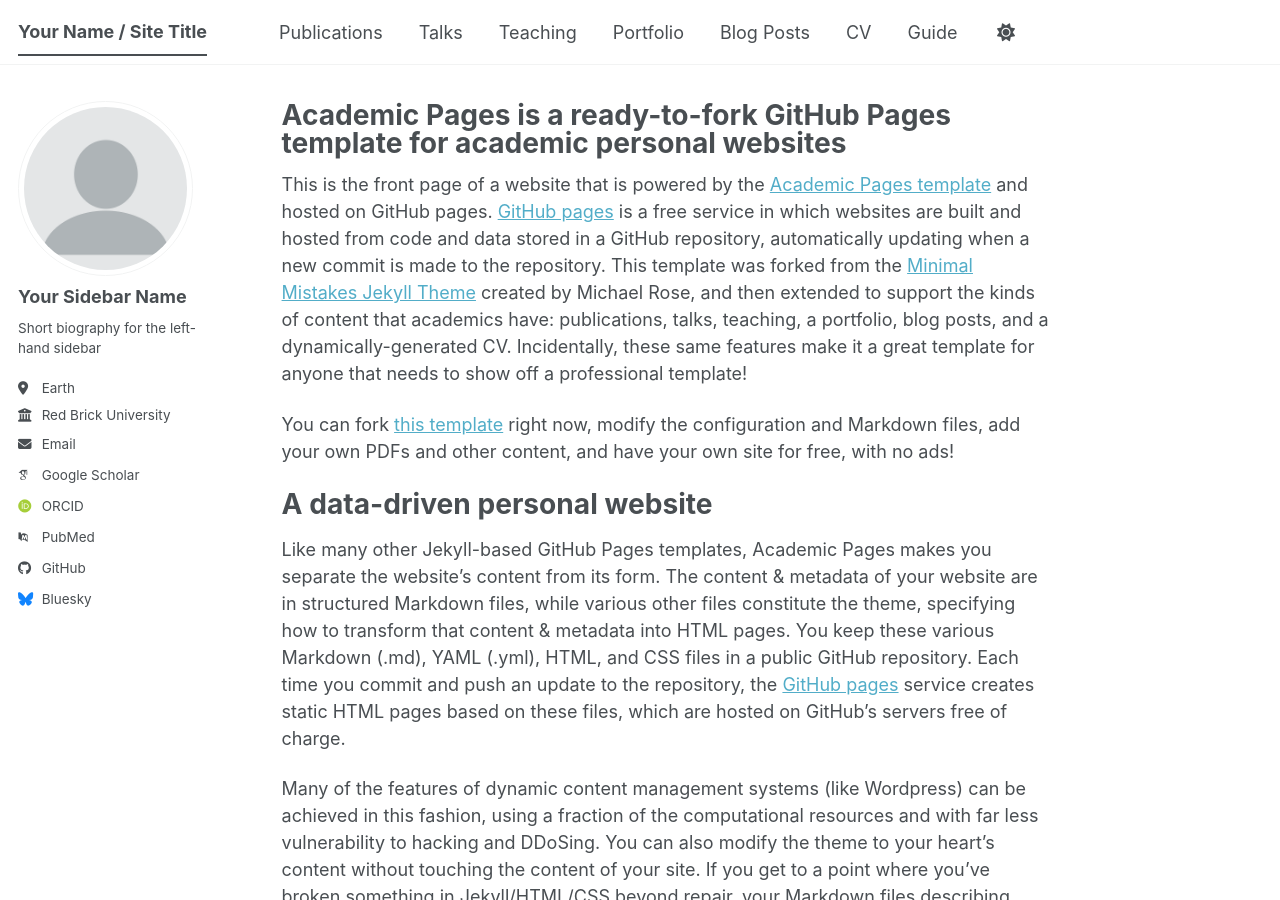
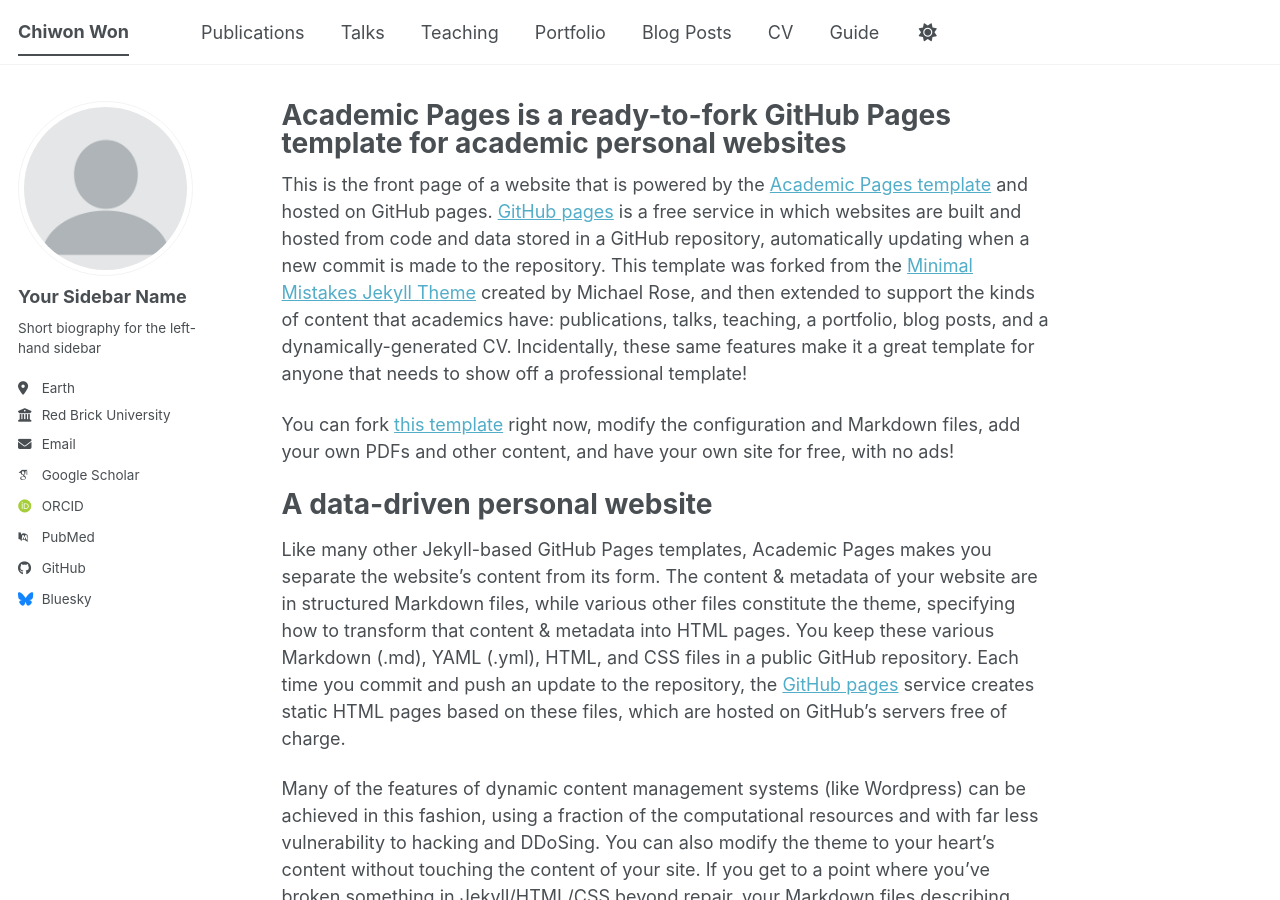
Before and after one commit to qchion/chiwon, a Jekyll site: the page built from _pages/about.md, in a window 1280 px wide and 900 px high. Built offline with Jekyll 4.4.1, drawn with Linux system fonts in a browser that asks for light colours; some web fonts are replaced; a script bundle is joined from its source files by our own code; library files that are not in the unit come from our copies.

Commit message:
Update _config.yml

```diff
--- a/_config.yml
+++ b/_config.yml
@@ -9,7 +9,7 @@
 # Basic Site Settings
 locale                   : "en-US"
 site_theme               : "default" # The available themes options are "default", "air", "sunrise", "mint", "dirt" and "contrast"
-title                    : "Your Name / Site Title"
+title                    : "Chiwon Won"
 title_separator          : "-"
 name                     : &name "Your Name"
 description              : &description "Your Name's academic portfolio"   # Update this with a general description of your site, this is the default if not overridden by a page
```
